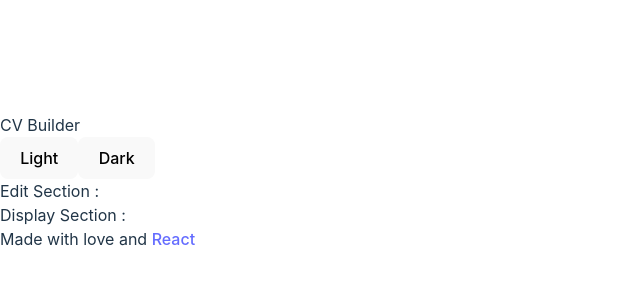
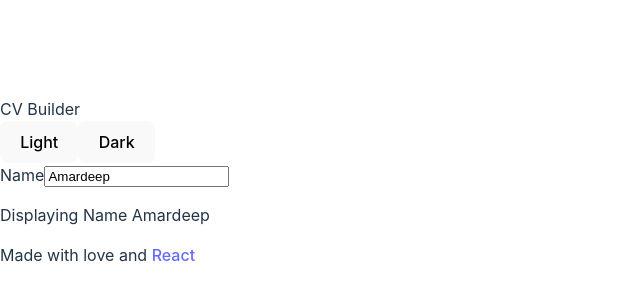
Before and after one commit to amardeeep/cvApp, a React (Vite) app: page / in a window 1280 px wide. Shown: the part 218-518 px from the top of the page, without its empty margins (0-640 px from the left). Built offline with nearby package versions, Linux system fonts and the light colour scheme.

Commit message:
add handlenamechange function to understand how state works

```diff
--- a/src/input.jsx
+++ b/src/input.jsx
@@ -1,8 +1,8 @@
-function Input ({labelName,value}){
+function Input ({labelName,value,handleNameChange}){
     return (
         <>
         <label htmlFor={labelName}>{labelName}</label>
-        <input type="text" value={value}/>
+        <input type="text" value={value} onChange={handleNameChange}/>
         </>
     )
 }
--- a/src/main.jsx
+++ b/src/main.jsx
@@ -1,10 +1,27 @@
+import { useState } from 'react'
 import Section from './section'
 function Main(){
+    const [formData,setFormData]=useState({
+        name:"Amardeep",
+        email:"Email@gmail.com",
+        phone:1010101010,
+        schoolName:"School Name",
+        titleOfStudy:"Title of Study",
+        yearOfStudy:1999,
+        companyName:"Company Name",
+    });
+    function handleNameChange(e){
+            setFormData({
+                ...formData,
+                name:e.target.value
+            })
+    }
+
     return (
         <>
         <main>
-            <Section name="Edit Section :"/>
-            <Section name="Display Section :"/>
+            <Section name="Edit" handleNameChange={handleNameChange} formData={formData}/>
+            <Section name="Display" formData={formData} handleNameChange={handleNameChange}/>
         </main>
         </>
     )
--- a/src/section.jsx
+++ b/src/section.jsx
@@ -1,10 +1,13 @@
-function Section ({name}){
-    return (
-        <>
+import Input from "./input"
+function Section ({name,formData,handleNameChange}){
+    return name=="Edit"?<>
         <section>
-            {name}
+            <Input labelName={"Name"} value={formData.name} handleNameChange={handleNameChange}/>
         </section>
-        </>
-    )
+    </>:<>
+    <section>
+        <p>Displaying Name {formData.name}</p>
+    </section>
+    </>
 }
 export default Section
```
